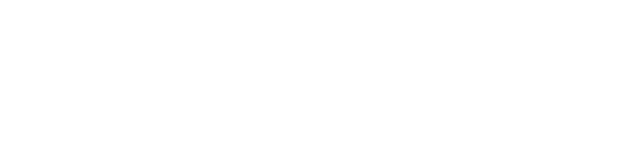
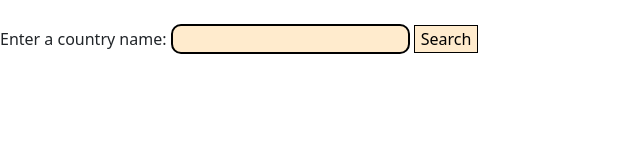
Before and after one commit to KM-Tanvir/API-Assignment, a plain HTML site: page index.html in a window 1280 px wide. Shown: the whole page, without its empty margins (0-640 px from the left). Drawn offline with nearby package versions, Linux system fonts and the light colour scheme.

Commit message:
html work

```diff
--- a/index.css
+++ b/index.css
@@ -0,0 +1,10 @@
+input {
+    background-color: blanchedalmond;
+    border: 2px solid black;
+    border-radius: 10px;
+}
+button {
+    background-color: blanchedalmond;
+    border: 1.5px solid black;
+
+}
--- a/index.html
+++ b/index.html
@@ -5,11 +5,24 @@
     <meta name="viewport" content="width=device-width, initial-scale=1.0">
     <title>Document</title>
     <link rel="stylesheet" href="index.css">
+
+    <!-- bootstrap -->
+    <link href="https://cdn.jsdelivr.net/npm/bootstrap@5.3.3/dist/css/bootstrap.min.css" rel="stylesheet" integrity="sha384-QWTKZyjpPEjISv5WaRU9OFeRpok6YctnYmDr5pNlyT2bRjXh0JMhjY6hW+ALEwIH" crossorigin="anonymous">
 </head>
 <body>
 
 
+    <br>
+    Enter a country name:
+    <input type="text">
+    <button onclick="search()">Search</button>
 
+
+    <br><br><br>
+
+    <div id="dis">
+
+    </div>
 
 
 
@@ -19,5 +32,8 @@
 
 
     <script src="index.js"></script>
+
+    <!-- bootstrap -->
+    <script src="https://cdn.jsdelivr.net/npm/bootstrap@5.3.3/dist/js/bootstrap.bundle.min.js" integrity="sha384-YvpcrYf0tY3lHB60NNkmXc5s9fDVZLESaAA55NDzOxhy9GkcIdslK1eN7N6jIeHz" crossorigin="anonymous"></script>
 </body>
 </html>
--- a/index.js
+++ b/index.js
@@ -0,0 +1,4 @@
+function search(){
+
+
+}
```
